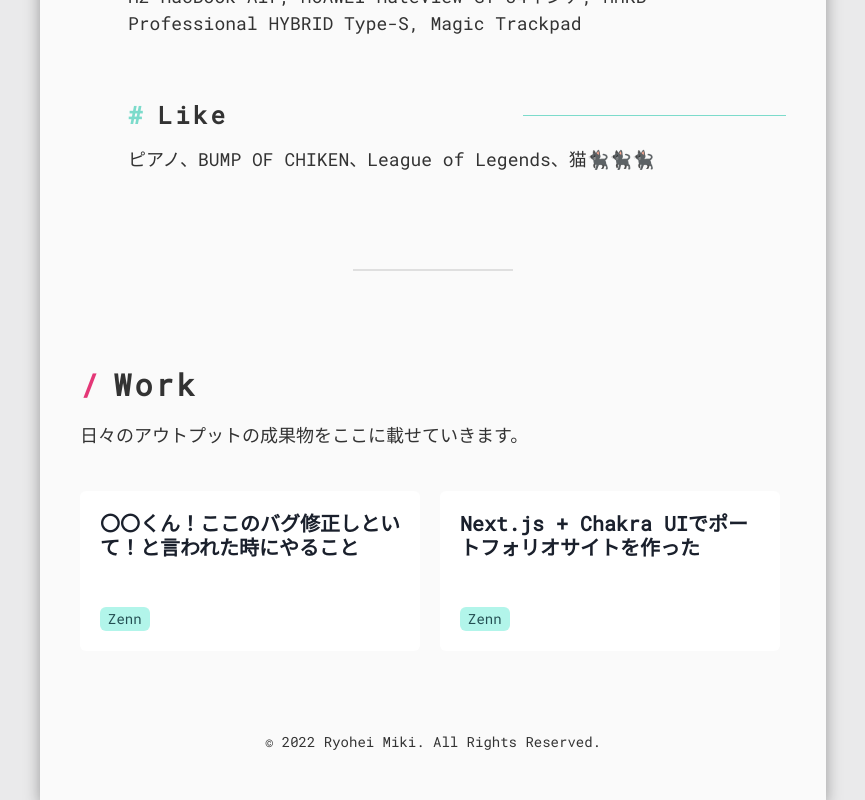
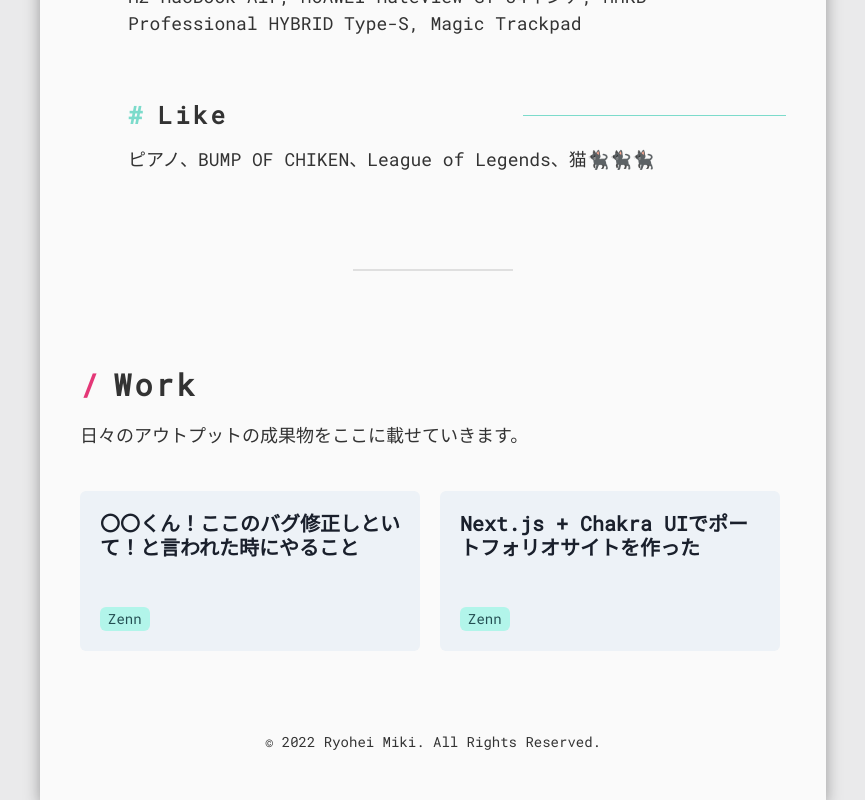
Before and after one commit to ryohei-miki/portfolio, a Next.js app: page / in a window 1280 px wide. Shown: the part 833-1633 px from the top of the page, without its empty margins (207-1072 px from the left). Built offline with nearby package versions, Linux system fonts and the light colour scheme; no server answers.

Commit message:
fix: ライトテーマの場合の表示修正

```diff
--- a/src/components/WorkList.tsx
+++ b/src/components/WorkList.tsx
@@ -2,15 +2,16 @@ import {
   Card,
   CardBody,
   Heading,
-  Stack,
-  Image,
-  Text,
   Link,
   Tag,
   VStack,
   Box,
 } from "@chakra-ui/react";
 import React from "react";
+
+type Props = {
+  colorMode: string;
+};
 
 export const worksData = [
   {
@@ -25,11 +26,14 @@ export const worksData = [
   },
 ];
 
-export const WorkList: React.FC = () => (
+export const WorkList: React.FC<Props> = ({ colorMode }) => {
+  const bgColor = colorMode === "dark" ? "gray.700" : "gray.100";
+
+  return (
     <>
       {worksData.map((item) => (
         <Link key={item.link} target="_blank" href={item.link}>
-        <Card border="none" boxShadow="none" w={340} h={160}>
+          <Card bg={bgColor} border="none" boxShadow="none" w={340} h={160}>
             <CardBody
               display={"flex"}
               flexDirection={"column"}
@@ -49,3 +53,4 @@ export const WorkList: React.FC = () => (
       ))}
     </>
   );
+};
--- a/src/pages/index.tsx
+++ b/src/pages/index.tsx
@@ -95,7 +95,7 @@ export default function Home() {
         </Box>
         <HStack wrap={"wrap"} pt="8" justifyContent={"space-between"}>
           <Grid templateColumns="repeat(2, 1fr)" gap={5}>
-            <WorkList />
+            <WorkList colorMode={colorMode} />
           </Grid>
         </HStack>
       </VStack>
```
Lines whose indentation alone changed are shown as unchanged.
